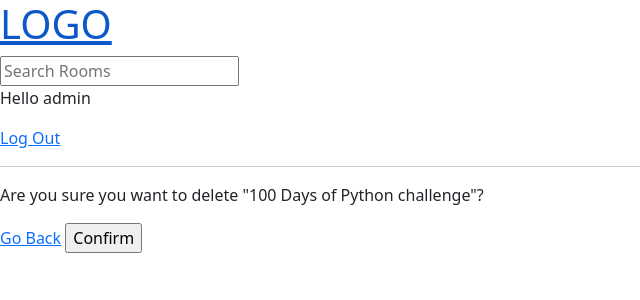
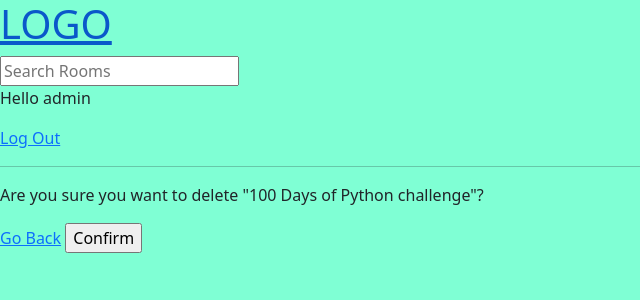
Before and after one commit to charankulal/Learning-Management-System, a Django app: page /delete-room/2/ in a window 1280 px wide. Shown: the top 300 px of the page, without its empty margins (0-640 px from the left). Run offline with Django 4.2, Linux system fonts and the light colour scheme; a user stored in the database is signed in; data comes from the database, SQL or seed files in the repository.

Commit message:
Added CSS file using STATICFILES

```diff
--- a/studentsync/static/styles/main.css
+++ b/studentsync/static/styles/main.css
@@ -0,0 +1,3 @@
+body{
+    background-color: aquamarine;
+}
--- a/studentsync/studentsync/settings.py
+++ b/studentsync/studentsync/settings.py
@@ -120,6 +120,10 @@ USE_TZ = True
 
 STATIC_URL = 'static/'
 
+STATICFILES_DIRS=[
+    BASE_DIR / 'static'
+]
+
 # Default primary key field type
 # https://docs.djangoproject.com/en/4.2/ref/settings/#default-auto-field
 
--- a/studentsync/templates/main.html
+++ b/studentsync/templates/main.html
@@ -1,4 +1,5 @@
 <!DOCTYPE html>
+
 <html lang="en">
 
 <head>
@@ -7,7 +8,8 @@
     <link href="https://cdn.jsdelivr.net/npm/bootstrap@5.3.2/dist/css/bootstrap.min.css" rel="stylesheet"
         integrity="sha384-T3c6CoIi6uLrA9TneNEoa7RxnatzjcDSCmG1MXxSR1GAsXEV/Dwwykc2MPK8M2HN" crossorigin="anonymous">
 
-
+        {% load static %}
+    <link rel="stylesheet" type="text/css" media="screen" href="{% static 'styles/main.css' %}">
 </head>
 <title>StudentSync</title>
 </head>
@@ -21,7 +23,6 @@
     {% endfor %}
 </ul>
 {% endif %}
-
 
     {% block content %}
 
```
Also changed, not shown: studentsync/static/images/linkedin.png (added).
